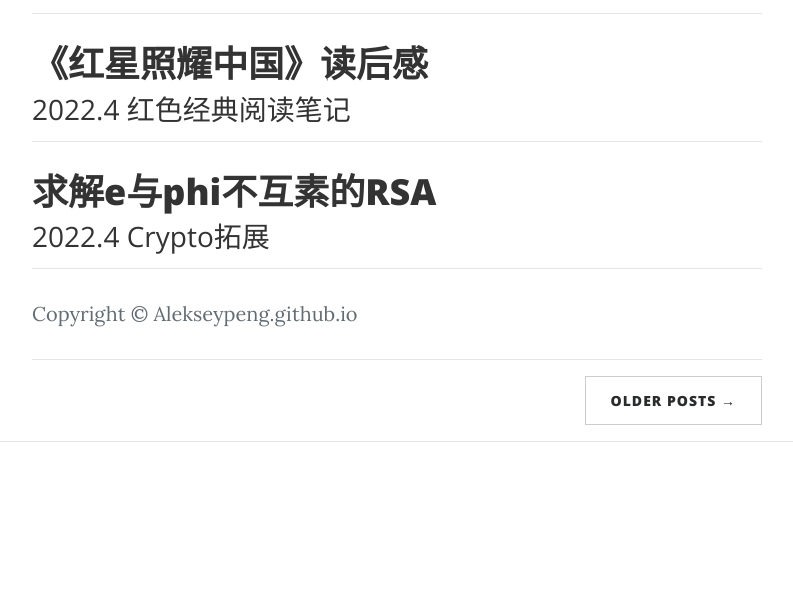
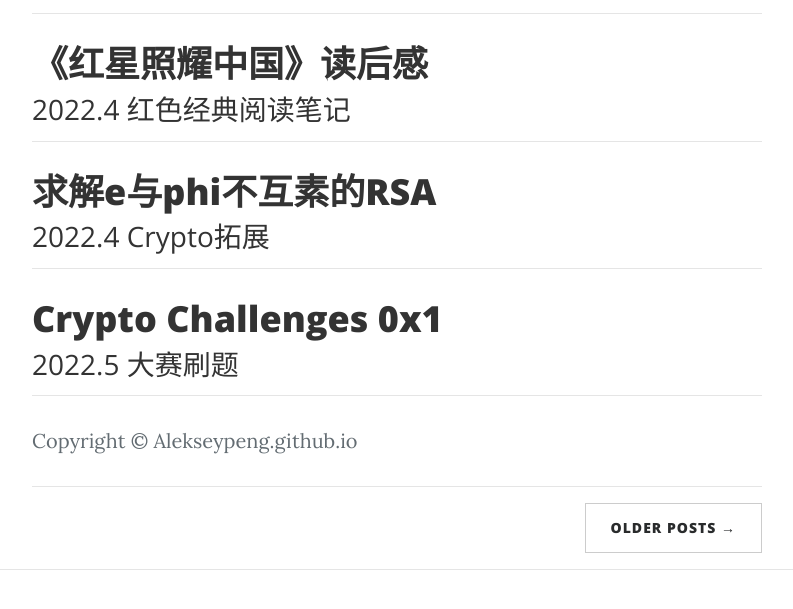
Before and after one commit to AlekseyPeng/AlekseyPeng.github.io, a website: page index.html in a window 1280 px wide. Shown: the part 715-1324 px from the top of the page, without its empty margins (243-1036 px from the left). Before the commit the page ends 1288 px from the top, so only its background shows below. Drawn offline with nearby package versions, Linux system fonts and the light colour scheme.

Commit message:
Update index.html

```diff
--- a/index.html
+++ b/index.html
@@ -130,6 +130,19 @@
                 </div>
                 <hr>
 
+                <div class="post-preview">
+                    <a href="Crypto Challenges 0x1.html">
+                        <h2 class="post-title">
+                            Crypto Challenges 0x1
+                        </h2>
+                        <h3 class="post-subtitle">
+                            2022.5 大赛刷题
+                        </h3>
+                    </a>
+
+                </div>
+                <hr>
+
 
                 <p class="copyright text-muted">Copyright &copy; Alekseypeng.github.io</p>
 
```
